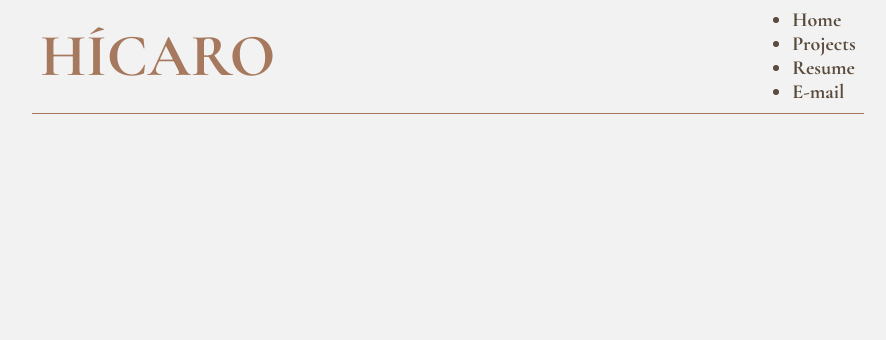
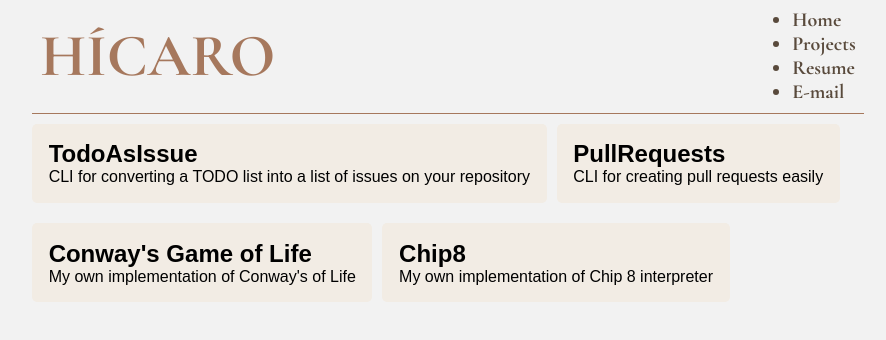
Before and after one commit to HicaroD/hicaro-blog, a React (Vite) app: page /projects in a window 1280 px wide. Shown: the top 340 px of the page, without its empty margins (192-1078 px from the left). Built offline with nearby package versions, Linux system fonts and the light colour scheme.

Commit message:
feat(#2): implementing project cards

```diff
--- /dev/null
+++ b/src/api/projects.tsx
@@ -0,0 +1,26 @@
+export default [
+    {
+        title: "TodoAsIssue",
+        description: "CLI for converting a TODO list into a list of issues on your repository",
+        link: "https://github.com/HicaroD/TodoAsIssue",
+        tech: ["dart"],
+    },
+    {
+        title: "PullRequests",
+        description: "CLI for creating pull requests easily",
+        link: "https://github.com/HicaroD/pull-requests",
+        tech: ["python"],
+    },
+    {
+        title: "Conway's Game of Life",
+        description: "My own implementation of Conway's of Life",
+        link: "https://github.com/HicaroD/game-of-life",
+        tech: ["cpp"],
+    },
+    {
+        title: "Chip8",
+        description: "My own implementation of Chip 8 interpreter",
+        link: "https://github.com/HicaroD/chip8-rs",
+        tech: ["rust"],
+    },
+];
--- a/src/assets/global.css
+++ b/src/assets/global.css
@@ -2,7 +2,6 @@
 
 * {
     margin: 0;
-    font-family: 'Cormorant Garamond', serif;
 }
 
 body {
--- a/src/pages/Home/style.css
+++ b/src/pages/Home/style.css
@@ -1,6 +1,7 @@
 .home {
     display: flex;
     padding-top: 15px;
+    font-family: "Bitstream Charter", sans-serif;
 }
 
 .home img {
@@ -10,7 +11,7 @@
 }
 
 .home p {
-    font-size: 25px;
+    font-size: 22px;
     color: #0D0D0C;
 }
 
--- a/src/pages/Layout/style.css
+++ b/src/pages/Layout/style.css
@@ -1,4 +1,5 @@
 .layout {
     width: 65%;
     margin: 0 auto;
+    font-family: 'Cormorant Garamond', serif;
 }
--- a/src/pages/Projects/index.jsx
+++ b/src/pages/Projects/index.jsx
@@ -3,5 +3,13 @@ import projects from "../../api/projects";
 
 export default function Projects() {
     return <div className="projects">
+        {
+            projects.map((project, index) => {
+                return <div id="project" key={index}>
+                    <h2 id="project-name">{project.title}</h2>
+                    <p>{project.description}</p>
+                </div>
+            })
+        }
     </div>;
 }
--- a/src/pages/Projects/style.css
+++ b/src/pages/Projects/style.css
@@ -0,0 +1,17 @@
+.projects {
+    display: flex;
+    flex-wrap: wrap;
+}
+
+#project {
+    padding: 2%;
+    font-family: "Bitstream Charter", sans-serif;
+    margin: 10px 10px 10px 0px;
+    background-color: #F2ECE4;
+    border-radius: 5px;
+    transition: box-shadow 0.3s ease;
+}
+
+#project:hover {
+    box-shadow: 0 0 5px #D9C2A7;
+}
```
